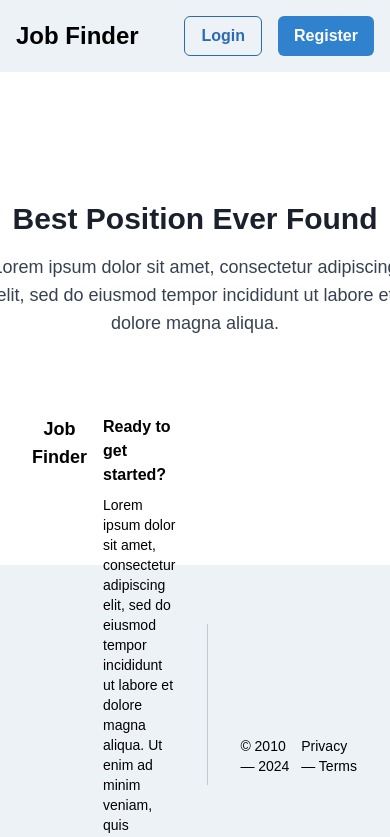
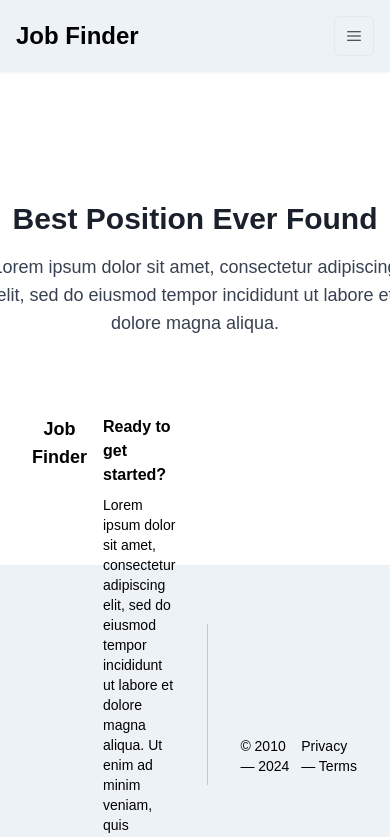
Before and after one commit to enesmalikdmn/job-finder, a Next.js app: page / in a window 390 px wide. Shown: the top 837 px of the page. Built offline with nearby package versions, Linux system fonts and the light colour scheme.

Commit message:
style: responsive design for header

```diff
--- a/app/components/Header.tsx
+++ b/app/components/Header.tsx
@@ -1,13 +1,14 @@
 'use client';
 
-import { Flex, Heading, Button } from '@chakra-ui/react';
+import { Flex, Heading, Button, Box, Menu, MenuButton, MenuList, MenuItem, IconButton, Avatar } from '@chakra-ui/react';
+import { RxHamburgerMenu } from 'react-icons/rx';
 import { useEffect, useState } from 'react';
-import { useRouter } from 'next/navigation'; // Next.js'in `useRouter` hook'u
+import { useRouter } from 'next/navigation';
 import { useUserStore } from '../../store/useAuthStore';
 
 const Header = ({ short }: { short?: boolean }) => {
   const [isLoggedIn, setIsLoggedIn] = useState(false);
-  const router = useRouter(); // Router nesnesini alın
+  const router = useRouter();
   const { user } = useUserStore();
 
   // Token kontrolü
@@ -33,44 +34,100 @@ const Header = ({ short }: { short?: boolean }) => {
       p={short ? 2 : 4}
       align="center"
       justify="space-between"
+      position="sticky"
+      top={0}
+      zIndex={10}
+      boxShadow="sm"
     >
-      <Heading className='cursor-pointer' size={short ? 'md' : 'lg'} onClick={() => router.push('/')}>Job Finder</Heading>
+      {/* Logo */}
+      <Heading
+        className="cursor-pointer"
+        size={short ? 'md' : 'lg'}
+        onClick={() => router.push('/')}
+      >
+        Job Finder
+      </Heading>
+
+      {/* Menü */}
       {!short && (
-        <Flex>
+        <Box display={{ base: 'none', md: 'flex' }} alignItems="center">
           {isLoggedIn ? (
-            <div className='flex gap-12'>
-              <div className='flex items-center'>
-                <Button colorScheme="blue" variant="outlined" onClick={() => router.push('/job-listings')}>
-                  Job Listings
-                </Button>
-                <Button colorScheme="red" variant="outlined" onClick={handleLogout}>
-                  Logout
-                </Button>
-              </div>
-              <div className='flex items-center gap-3'>
+            <Flex alignItems="center" gap={6}>
+              <Button
+                colorScheme="blue"
+                variant="outline"
+                onClick={() => router.push('/job-listings')}
+              >
+                Job Listings
+              </Button>
+              <Button colorScheme="red" variant="outline" onClick={handleLogout}>
+                Logout
+              </Button>
+              <Flex alignItems="center" gap={3}>
                 <p className="font-bold">{user.email}</p>
-                <div className="w-12 h-12 rounded-full bg-gray-400">
-                  <img
-                    src={user.profileImage || '/default-profile.png'}
-                    alt="Profile"
-                    className="w-full h-full rounded-full"
-                    width={36}
-                    height={36}
-                  />
-                </div>
-              </div>
-            </div>
+                <Avatar
+                  name={user.email}
+                  src={user.profileImage || '/default-profile.png'}
+                  size="md"
+                />
+              </Flex>
+            </Flex>
           ) : (
-            <>
-              <Button colorScheme="blue" variant="outline" mr={4} onClick={() => router.push('/login')}>
+            <Flex gap={4}>
+              <Button
+                colorScheme="blue"
+                variant="outline"
+                onClick={() => router.push('/login')}
+              >
                 Login
               </Button>
-              <Button colorScheme="blue" variant="solid" onClick={() => router.push('/register')}>
+              <Button
+                colorScheme="blue"
+                variant="solid"
+                onClick={() => router.push('/register')}
+              >
                 Register
               </Button>
-            </>
+            </Flex>
           )}
-        </Flex>
+        </Box>
+      )}
+
+      {/* Mobil Menü */}
+      {!short && (
+        <Box display={{ base: 'flex', md: 'none' }}>
+          <Menu>
+            <MenuButton
+              as={IconButton}
+              icon={<RxHamburgerMenu />}
+              variant="outline"
+              aria-label="Options"
+            />
+            <MenuList>
+              {isLoggedIn ? (
+                <>
+                  <MenuItem onClick={() => router.push('/job-listings')}>Job Listings</MenuItem>
+                  <MenuItem onClick={handleLogout}>Logout</MenuItem>
+                  <MenuItem>
+                    <Flex alignItems="center" gap={3}>
+                      <Avatar
+                        name={user.email}
+                        src={user.profileImage || '/default-profile.png'}
+                        size="sm"
+                      />
+                      <p>{user.email}</p>
+                    </Flex>
+                  </MenuItem>
+                </>
+              ) : (
+                <>
+                  <MenuItem onClick={() => router.push('/login')}>Login</MenuItem>
+                  <MenuItem onClick={() => router.push('/register')}>Register</MenuItem>
+                </>
+              )}
+            </MenuList>
+          </Menu>
+        </Box>
       )}
     </Flex>
   );
```
